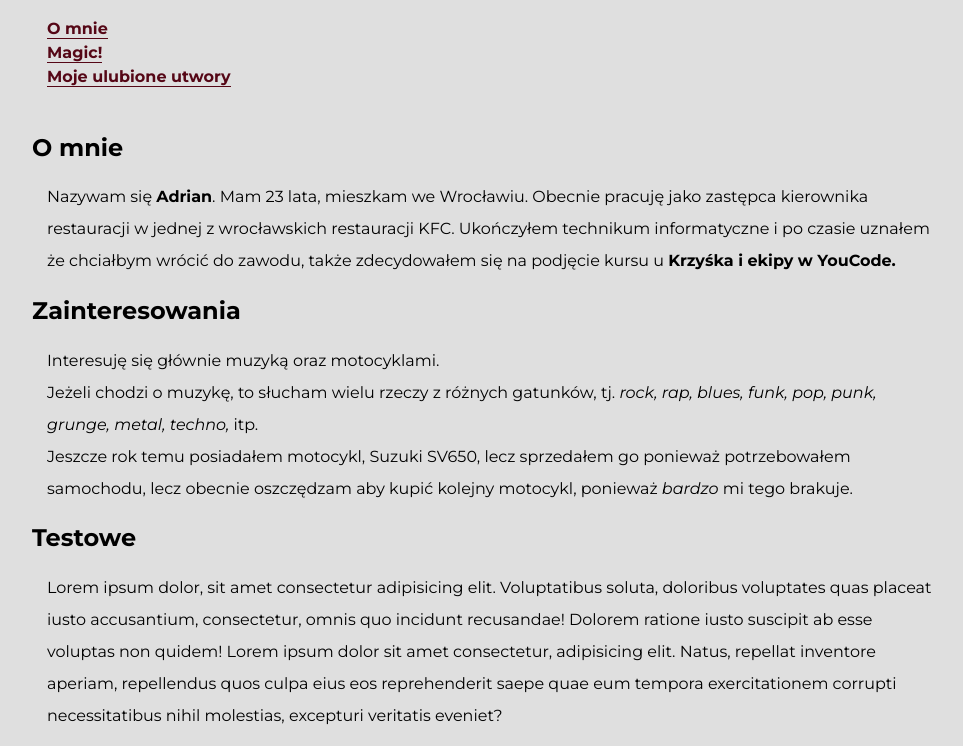
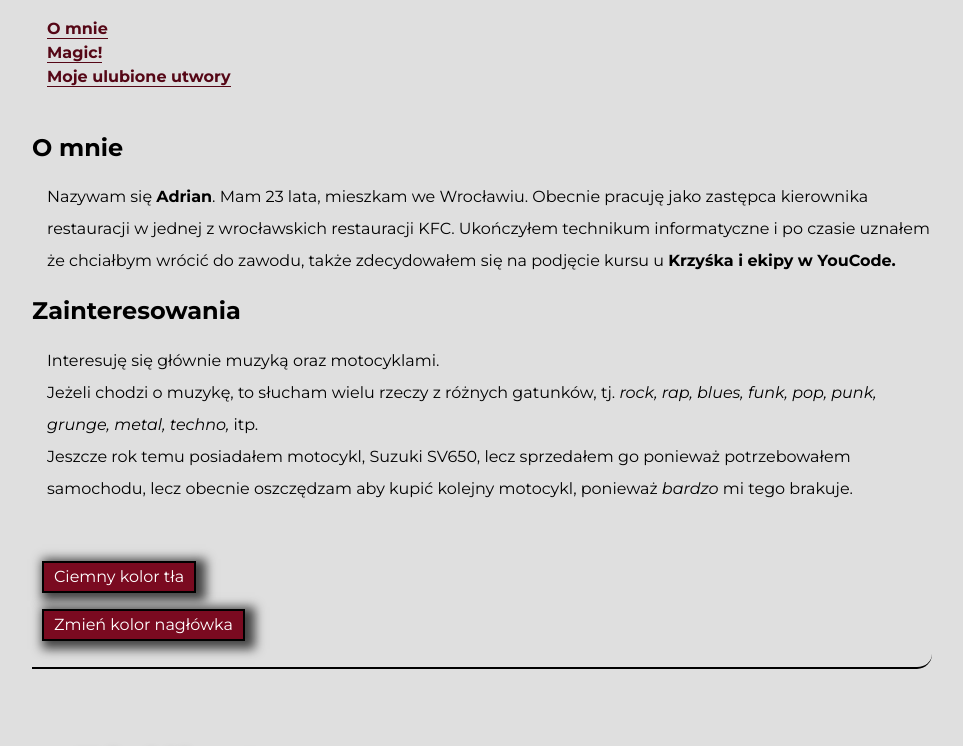
Before and after one commit to Adrode/homepage, a plain HTML site: page index.html in a window 1280 px wide. Shown: the part 180-926 px from the top of the page, without its empty margins (158-1121 px from the left). Drawn offline with nearby package versions, Linux system fonts and the light colour scheme.

Commit message:
test changes deleted

```diff
--- a/index.html
+++ b/index.html
@@ -64,17 +64,6 @@
                 lecz
                 obecnie oszczędzam aby kupić kolejny motocykl, ponieważ <em>bardzo</em> mi tego brakuje.
             </p>
-
-            <h2>Testowe</h2>
-            <p class="section__aboutMe">
-                Lorem ipsum dolor, sit amet consectetur adipisicing elit. Voluptatibus soluta, doloribus voluptates quas
-                placeat iusto accusantium, consectetur, omnis quo incidunt recusandae! Dolorem ratione iusto suscipit ab
-                esse voluptas non quidem!
-                Lorem ipsum dolor sit amet consectetur, adipisicing elit. Natus, repellat inventore aperiam, repellendus
-                quos culpa eius eos reprehenderit saepe quae eum tempora exercitationem corrupti necessitatibus nihil
-                molestias, excepturi veritatis eveniet?
-            </p>
-
         </section>
 
         <section class="section section--underline" id="magicThings">
--- a/js/script.js
+++ b/js/script.js
@@ -1,4 +1,4 @@
-console.log("Hello, fellas developas! Si, senior!");
+console.log("Hello, fellas developas!");
 
 let button1 = document.querySelector(".js-button1");
 let body = document.querySelector(".body");
```
